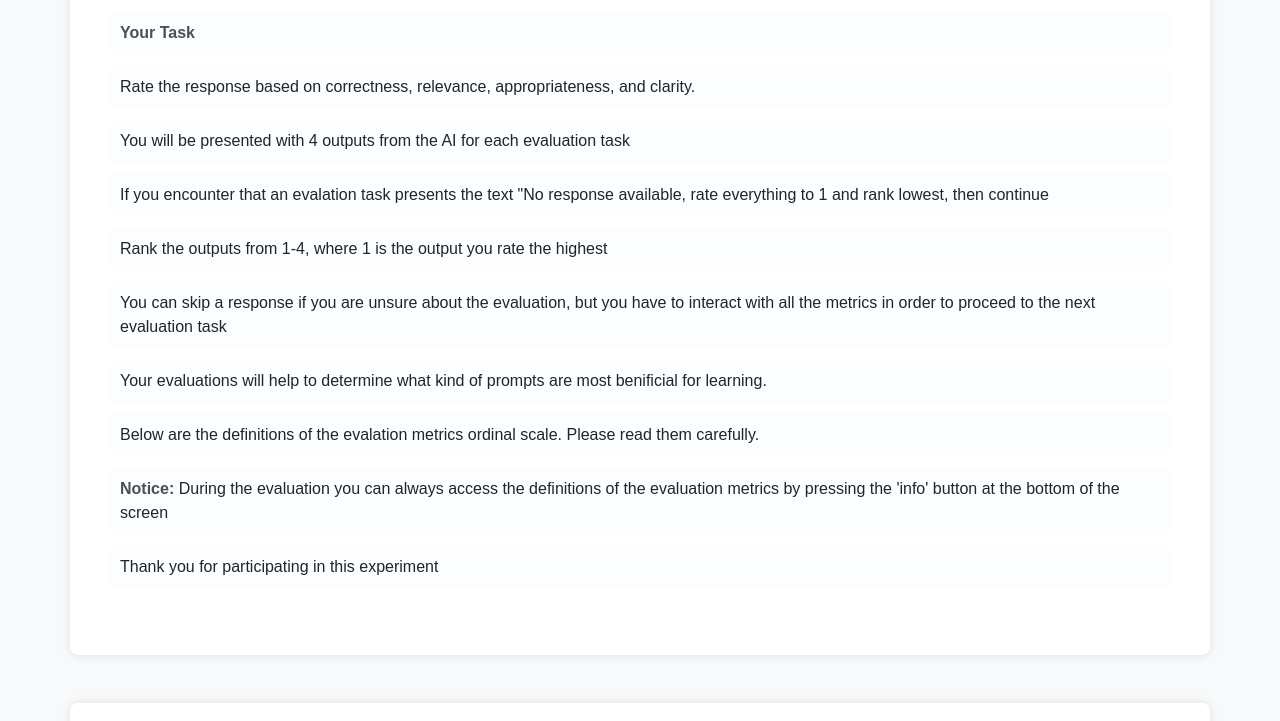
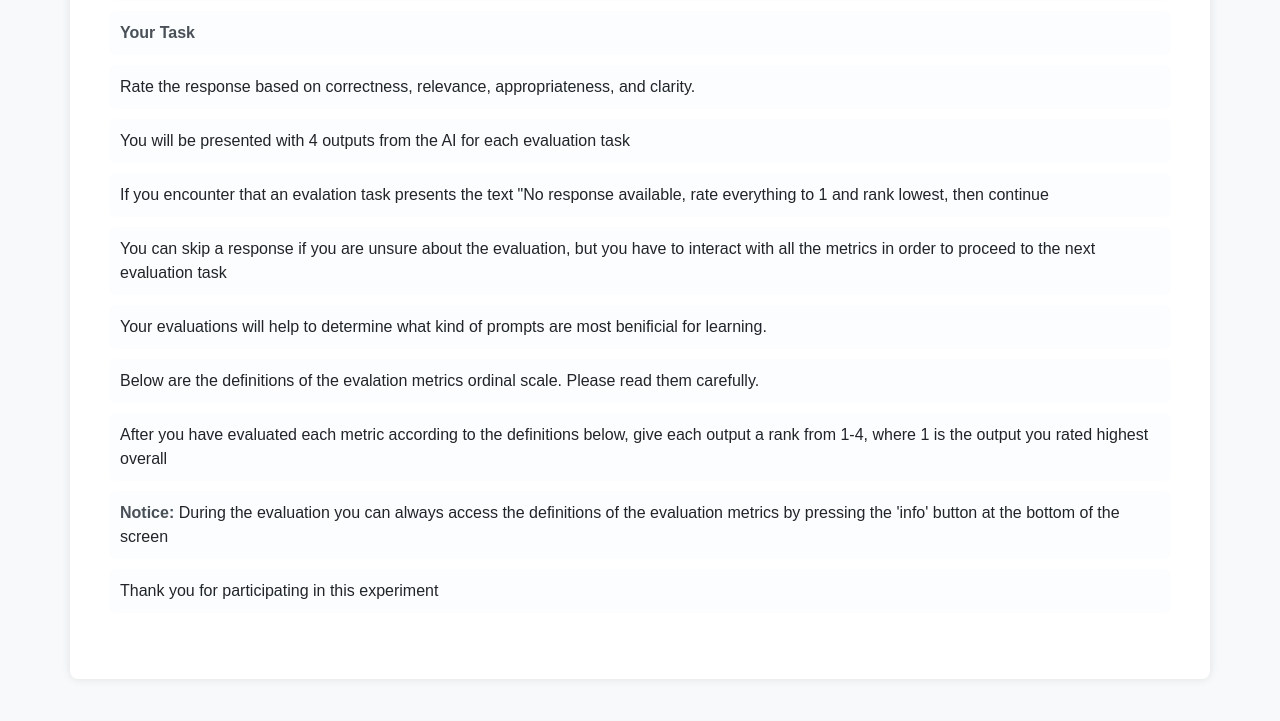
Before and after one commit to HyperSniper89/AI_Evaluator, a Flask app: page /instructions in a window 1280 px wide. Shown: the part 653-1374 px from the top of the page. Run offline with Flask 3, Linux system fonts and the light colour scheme.

Commit message:
better instrucs

```diff
--- a/templates/instructions.html
+++ b/templates/instructions.html
@@ -25,10 +25,10 @@
             <li><strong></strong> Rate the response based on correctness, relevance, appropriateness, and clarity.</li>
             <li><strong></strong> You will be presented with 4 outputs from the AI for each evaluation task</li>
             <li><strong></strong> If you encounter that an evalation task presents the text "No response available, rate everything to 1 and rank lowest, then continue</li>
-            <li><strong></strong> Rank the outputs from 1-4, where 1 is the output you rate the highest</li>
             <li><strong></strong> You can skip a response if you are unsure about the evaluation, but you have to interact with all the metrics in order to proceed to the next evaluation task</li>
             <li><strong></strong> Your evaluations will help to determine what kind of prompts are most benificial for learning.</li>
             <li><strong></strong> Below are the definitions of the evalation metrics ordinal scale. Please read them carefully.</li>
+            <li><strong></strong> After you have evaluated each metric according to the definitions below, give each output a rank from 1-4, where 1 is the output you rated highest overall</li>
             <li><strong>Notice: </strong> During the evaluation you can always access the definitions of the evaluation metrics by pressing the 'info' button at the bottom of the screen</li>
             <li><strong></strong> Thank you for participating in this experiment</li>
         </ul>
```
